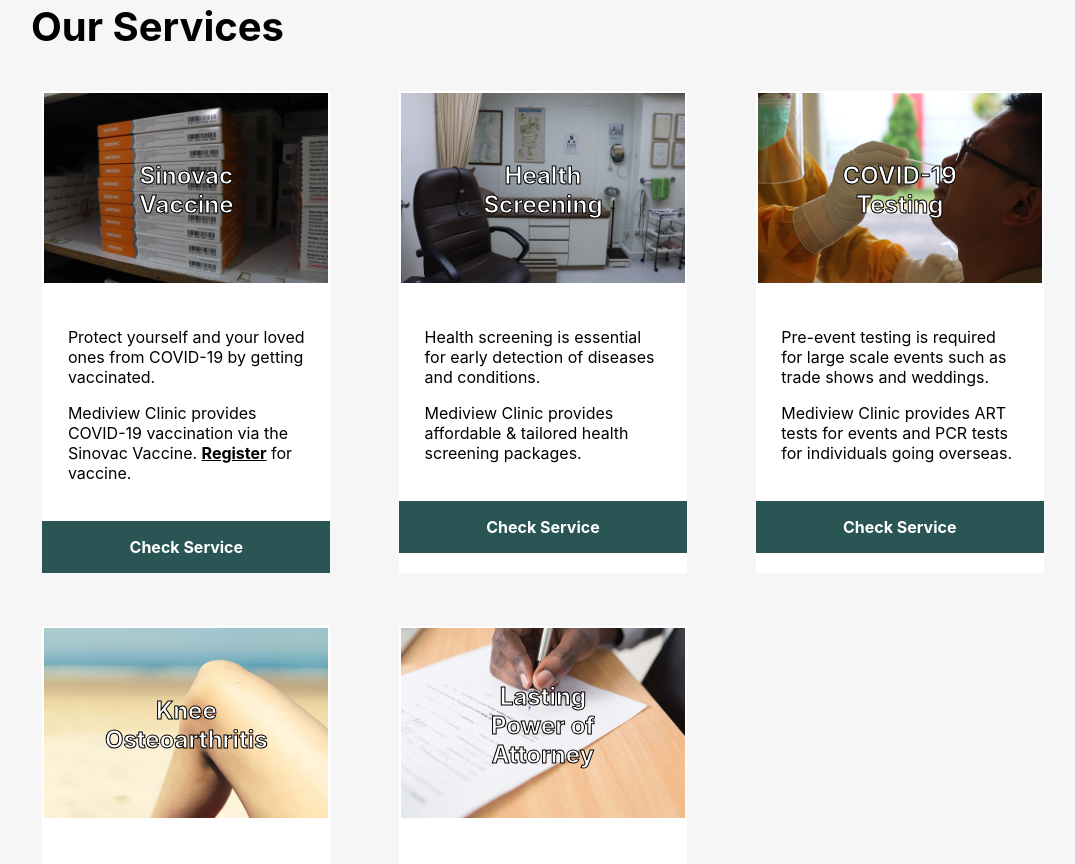
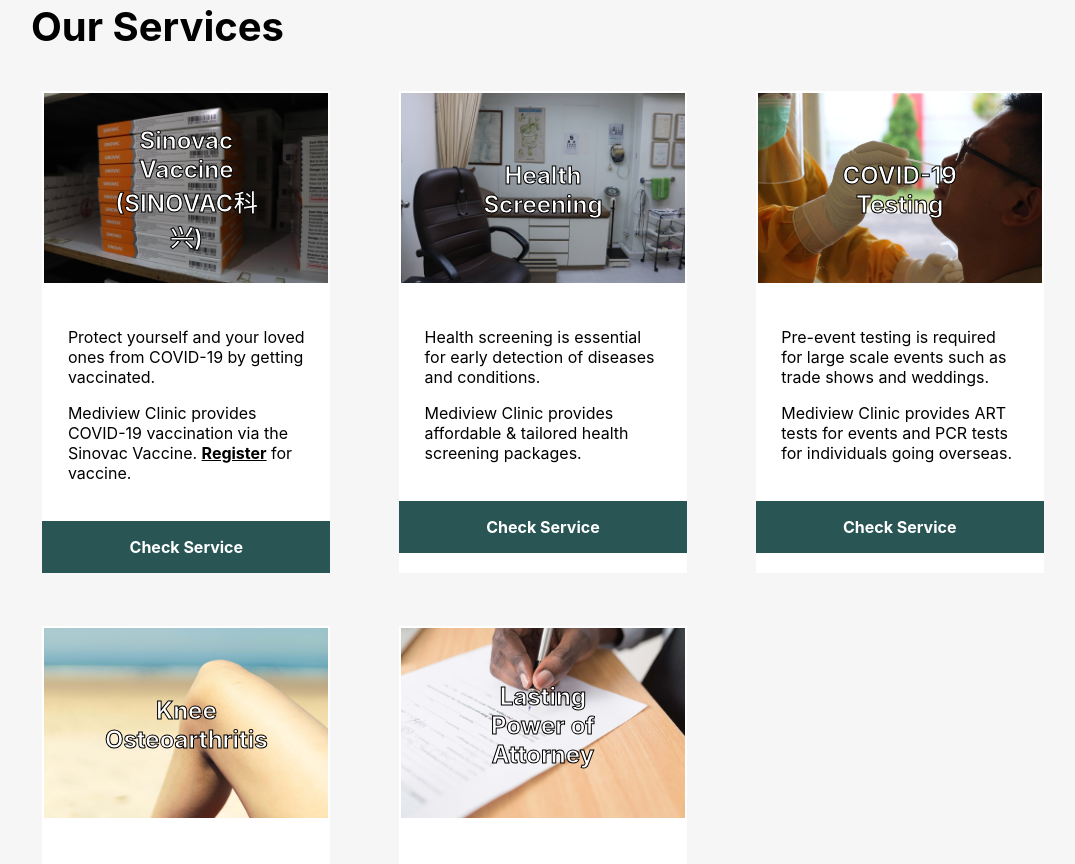
Before and after one commit to AbsoluteGibs/commercial-clinic-mediview, a React (Create React App) app in the folder frontend/: page / in a window 1280 px wide. Shown: the part 900-1764 px from the top of the page, without its empty margins (97-1172 px from the left). Built offline with nearby package versions, Linux system fonts and the light colour scheme.

Commit message:
add a bit of chinese to sinovac title

```diff
--- a/frontend/public/index.html
+++ b/frontend/public/index.html
@@ -4,6 +4,7 @@
     <meta charset="utf-8" />
     <meta name="viewport" content="width=device-width,initial-scale=1,maximum-scale=1,user-scalable=no">
     <meta http-equiv="X-UA-Compatible" content="IE=edge,chrome=1">
+    <meta http-equiv="Content-Language" content="en">
     <meta name="title" content="Mediview Clinic & Surgery">
     <meta name="description" content="Mediview Clinic & Surgery Pte Ltd. is a private clinic in Singapore that is established since 1994, providing reliable healthcare to patients.">
     <meta name="keywords" content="vaccine, coronavirus, clinic, checkup, consultation, health, screening">
--- a/frontend/src/pages/homepage/services/ServicesSection.js
+++ b/frontend/src/pages/homepage/services/ServicesSection.js
@@ -30,7 +30,7 @@ export default function ServicesSection() {
 
             <div className="card-deck">
                 <ServiceCard
-                    title="Sinovac Vaccine"
+                    title="Sinovac Vaccine (SINOVAC科兴)"
                     shortDesc="Protect yourself and your loved ones from COVID-19 by getting vaccinated. Mediview Clinic provides COVID-19 vaccination via the Sinovac Vaccine."
                     backgroundSrc={VaccineBackground}
                     ctaTitle="Check Service"
```
